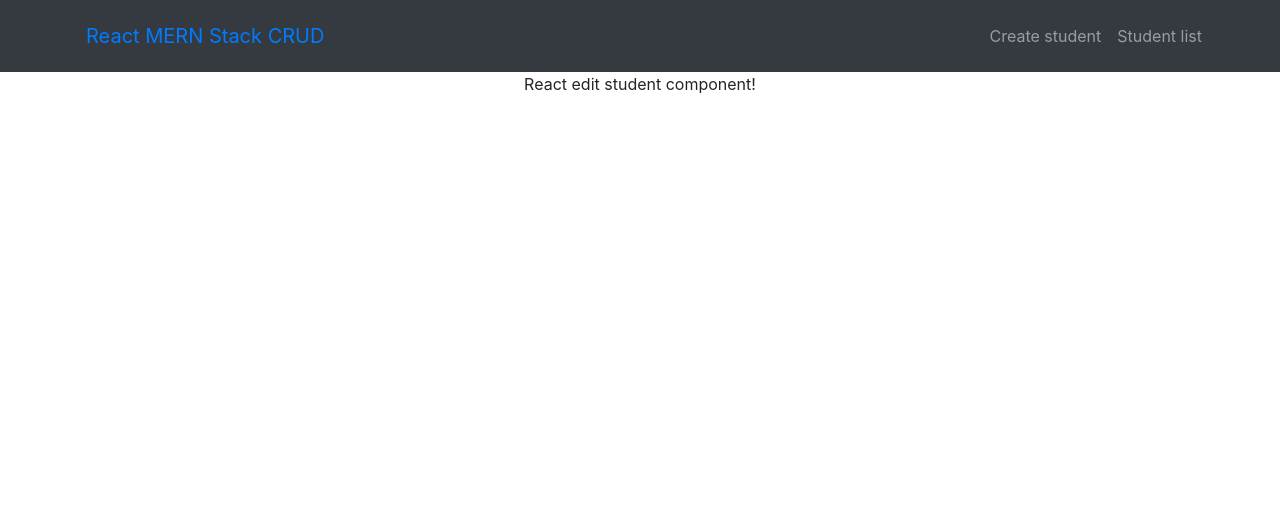
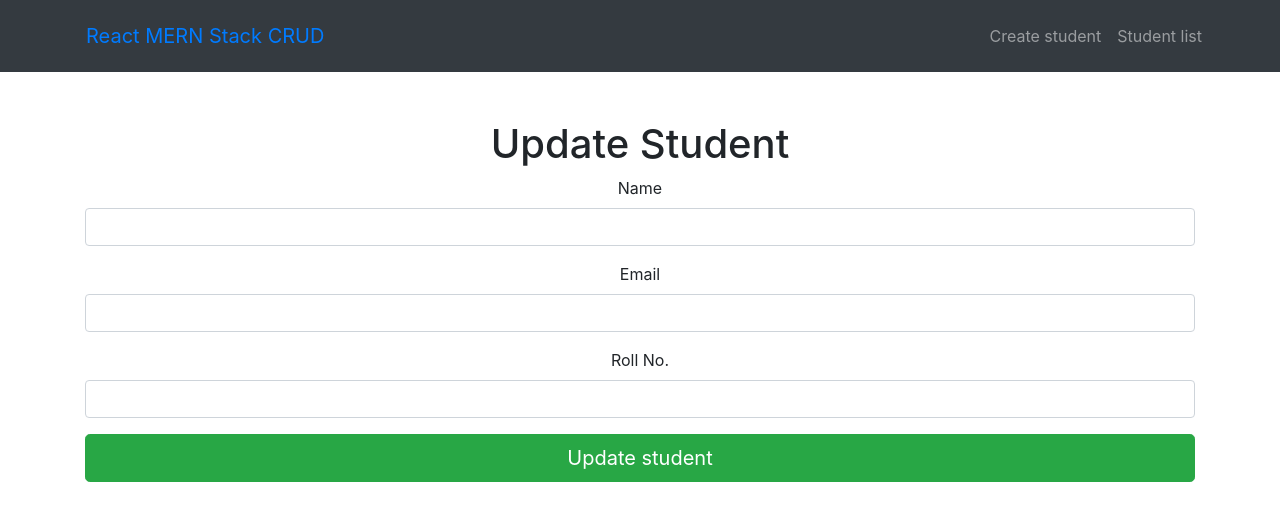
Before and after one commit to Chaiwat-S-dev/MERN_Stack, a React (Create React App) app: page /edit-student/1 in a window 1280 px wide. Shown: the top 520 px of the page. Built offline with nearby package versions, Linux system fonts and the light colour scheme; no server answers.

Commit message:
creat axios request api student route & create class render table body

```diff
--- a/package.json
+++ b/package.json
@@ -6,6 +6,7 @@
     "@testing-library/jest-dom": "^5.11.10",
     "@testing-library/react": "^11.2.5",
     "@testing-library/user-event": "^12.8.3",
+    "axios": "^0.21.1",
     "bootstrap": "^4.6.0",
     "react": "^17.0.2",
     "react-bootstrap": "^1.5.2",
--- /dev/null
+++ b/src/components/StudentTableRow.js
@@ -0,0 +1,32 @@
+import React, { Component } from 'react'
+import { Link } from 'react-router-dom'
+import Button from 'react-bootstrap/Button'
+import axios from 'axios'
+
+export default class StudentTableRow extends Component {
+
+    deleteStudent = () => {
+        axios.delete('http://localhost:4000/students/delete-student/' + this.props.obj._id)
+            .then((res) => {
+                console.log('Student successfully deleted');
+            }).catch((error) => {
+                console.log(error);
+            })
+    }
+
+    render() {
+        return (
+            <tr>
+                <td>{this.props.obj.name}</td>
+                <td>{this.props.obj.email}</td>
+                <td>{this.props.obj.rollno}</td>
+                <td>
+                    <Link className="edit-link btn btn-primary" to={"/edit-student/" + this.props.obj._id}>
+                        Edit
+                    </Link>
+                    <Button onClick={this.deleteStudent} variant="danger">Delete</Button>
+                </td>
+            </tr>
+        )
+    }
+}
--- a/src/components/create-student.component.js
+++ b/src/components/create-student.component.js
@@ -1,6 +1,7 @@
 import React, { Component } from 'react'
 import Form from 'react-bootstrap/Form'
 import Button from 'react-bootstrap/Button'
+import axios from 'axios'
 
 export default class CreatStudent extends Component {
 
@@ -26,10 +27,19 @@ export default class CreatStudent extends Component {
     onSubmit = (e) => {
         e.preventDefault();
 
-        console.log('Student successfully Created');
-        console.log(`Name: ${this.state.name}`);
-        console.log(`Email: ${this.state.email}`);
-        console.log(`Roll no: ${this.state.rollno}`);
+        const studentObject = {
+            name: this.state.name,
+            email: this.state.email,
+            rollno: this.state.rollno
+        };
+
+        axios.post('http://localhost:4000/students/create-student', studentObject).then(res =>
+        console.log(res.data));
+
+        // console.log('Student successfully Created');
+        // console.log(`Name: ${this.state.name}`);
+        // console.log(`Email: ${this.state.email}`);
+        // console.log(`Roll no: ${this.state.rollno}`);
 
         this.setState({
             name: '',
--- a/src/components/edit-student.component.js
+++ b/src/components/edit-student.component.js
@@ -1,10 +1,88 @@
 import React, { Component } from 'react'
+import Form from 'react-bootstrap/Form'
+import Button from 'react-bootstrap/Button'
+import axios from 'axios'
 
 export default class EditStudent extends Component {
+
+    constructor(props) {
+        super(props);
+
+        this.state = {
+            name: '',
+            email: '',
+            rollno: ''
+        }
+    }
+
+    componentDidMount() {
+        axios.get('http://localhost:4000/students/edit-student/' + this.props.match.params.id)
+        .then((res) => {
+            this.setState ({
+                name: res.data.name,
+                email: res.data.email,
+                rollno: res.data.rollno
+            })
+        })
+        .catch((error) => {
+            console.log(error);
+        })
+    }
+
+    onChangeStudentName = (e) => {
+        this.setState({ name: e.target.value })
+    }
+    onChangeStudentEmail = (e) => {
+        this.setState({ email: e.target.value })
+    }
+    onChangeStudentRollno = (e) => {
+        this.setState({ rollno: e.target.value })
+    }
+    onSubmit = (e) => {
+        e.preventDefault();
+
+        const studentObject = {
+            name: this.state.name,
+            email: this.state.email,
+            rollno: this.state.rollno
+        };
+
+        axios.put('http://localhost:4000/students/update-student/' + this.props.match.params.id,
+        studentObject).then((res) => {
+            console.log(res.data);
+            console.log('Student Successfully Updated');
+        }).catch((error) => {
+            console.log(error);
+        });
+
+        // Redirest to student list
+        this.props.history.push('/student-list');
+    }
+
     render() {
         return (
-            <div>
-                <p>React edit student component!</p>
+            <div className="form-wrapper mt-5">
+                <h1>Update Student</h1>
+                <Form onSubmit={this.onSubmit}>
+                    <Form.Group controlId="Name">
+                        <Form.Label>Name</Form.Label>
+                        <Form.Control type="text" value={this.state.name} onChange={this.onChangeStudentName}/>
+                    </Form.Group>
+
+                    <Form.Group controlId="Email">
+                        <Form.Label>Email</Form.Label>
+                        <Form.Control type="email" value={this.state.email} onChange={this.onChangeStudentEmail}/>
+                    </Form.Group>
+
+                    <Form.Group controlId="Roll">
+                        <Form.Label>Roll No.</Form.Label>
+                        <Form.Control type="text" value={this.state.rollno} onChange={this.onChangeStudentRollno}/>
+                    </Form.Group>
+
+                    <Button variant="success" size="lg" block="block" type="submit">
+                        Update student
+                    </Button>
+                </Form>
             </div>
         )
     }
--- a/src/components/student-list.component.js
+++ b/src/components/student-list.component.js
@@ -1,10 +1,53 @@
 import React, { Component } from 'react'
+import axios from 'axios';
+import Table from 'react-bootstrap/Table'
+import StudentTableRow from './StudentTableRow'
 
 export default class StudentList extends Component {
+
+    constructor(props) {
+        super(props);
+
+        this.state = {
+            students: []
+        }
+    }
+
+    componentDidMount() {
+        axios.get('http://localhost:4000/students')
+            .then((res) => {
+                this.setState({
+                    students: res.data
+                })
+            })
+            .catch((error) => {
+                console.log(error);
+            })
+    }
+
+    DataTable = () => {
+        return this.state.students.map((res, i) => {
+            return <StudentTableRow obj={res} key={i} />
+        })
+    }
+
     render() {
         return (
-            <div>
-                <p>React student list component!</p>
+            <div className="table-wrapper mt-5">
+                <h1 class="mb-3">Student List</h1>
+                <Table striped bordered hover>
+                    <thead>
+                        <tr>
+                            <th>Name</th>
+                            <th>Email</th>
+                            <th>Roll No</th>
+                            <th>Action</th>
+                        </tr>
+                    </thead>
+                    <tbody>
+                        {this.DataTable()}
+                    </tbody>
+                </Table>
             </div>
         )
     }
```
Also changed, not shown: 1 other file (tests, documents, lock files or other folders).
